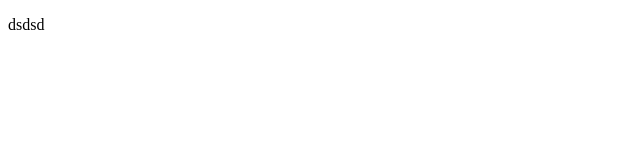
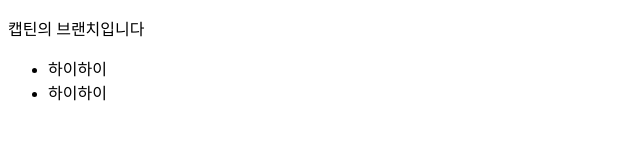
Before and after one commit to wooooooooooz/collabo, a plain HTML site: page index.html in a window 1280 px wide. Shown: the whole page, without its empty margins (0-640 px from the left). Drawn offline with Linux system fonts and the light colour scheme.

Commit message:
add index

```diff
--- a/index.html
+++ b/index.html
@@ -6,8 +6,11 @@
     <title>프로젝트 소개 </title>
 </head>
 <body>
-    <p>dsdsd</p>
-
+    <p>캡틴의 브랜치입니다</p>
+    <ul>
+        <li>하이하이 </li>
+        <li>하이하이 </li>
+    </ul>
 
 </body>
 </html>
```
